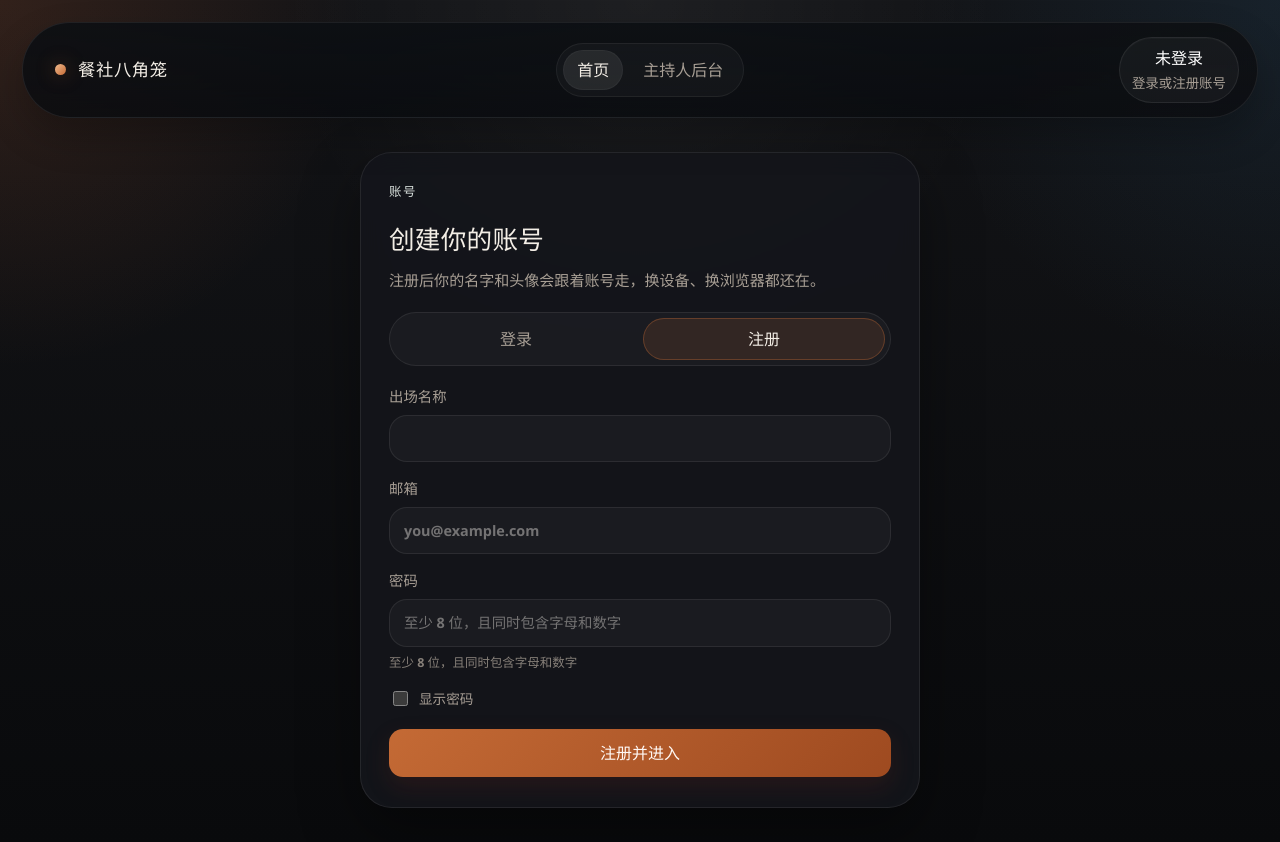
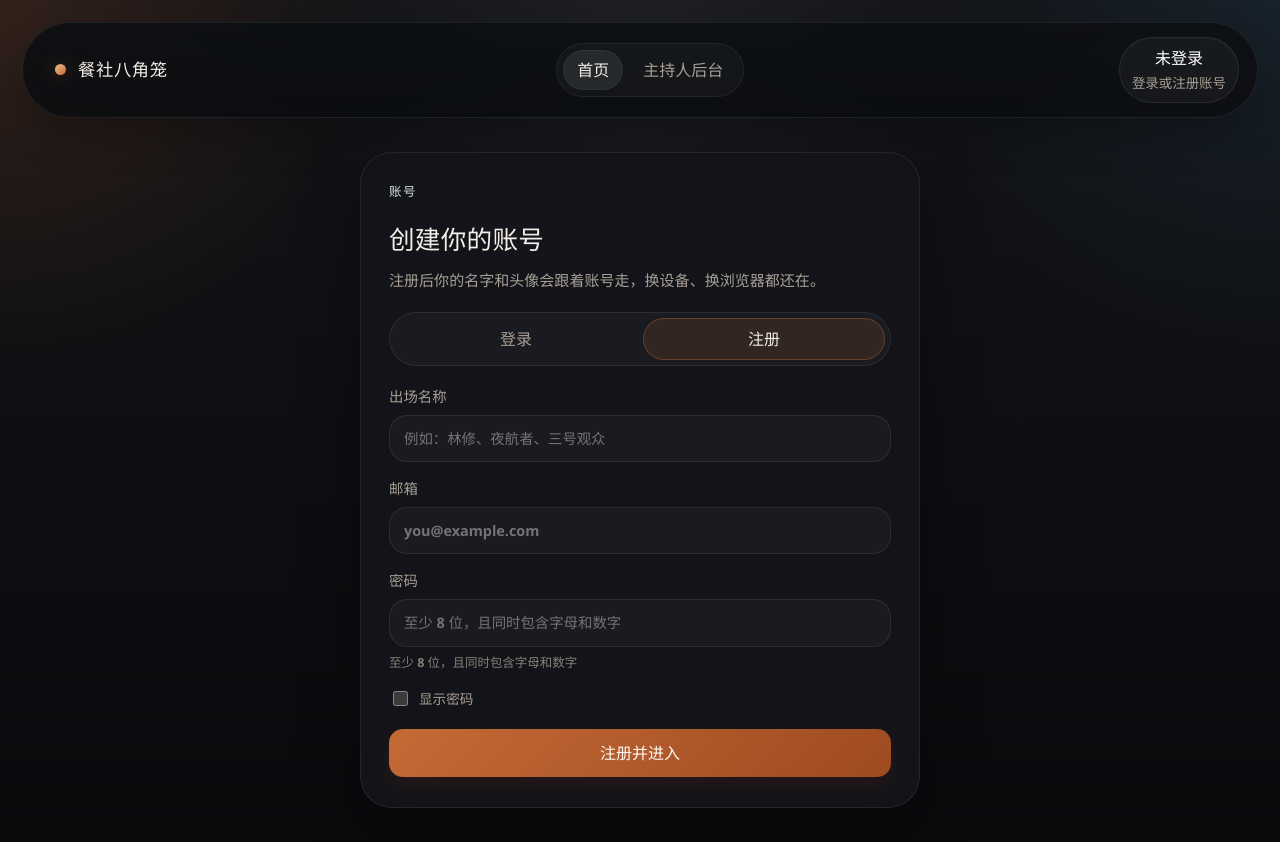
Before and after one commit to nanitngxina/debate-chess-clock, a React (Vite) app: page / in a window 1280 px wide. Both pictures are taken after a click on the tab "注册". Built offline with nearby package versions, Linux system fonts and the light colour scheme; no server answers.

Commit message:
Revert "Remove the example placeholder from the display name input"
This reverts commit b50c1a65b8c91255f2c316670e679c08a443a7d6.

```diff
--- a/src/ui/AccountPanel.tsx
+++ b/src/ui/AccountPanel.tsx
@@ -192,6 +192,7 @@ export function AccountPanel({
                 type="text"
                 maxLength={20}
                 value={displayName}
+                placeholder="例如：林修、夜航者、三号观众"
                 onChange={(event) => setDisplayName(event.target.value)}
               />
             </label>
--- a/src/ui/AuthPanel.tsx
+++ b/src/ui/AuthPanel.tsx
@@ -243,6 +243,7 @@ export function AuthPanel({ session, initialMode = "login" }: AuthPanelProps) {
               type="text"
               maxLength={20}
               value={displayName}
+              placeholder="例如：林修、夜航者、三号观众"
               autoComplete="nickname"
               onChange={(event) => setDisplayName(event.target.value)}
             />
```
